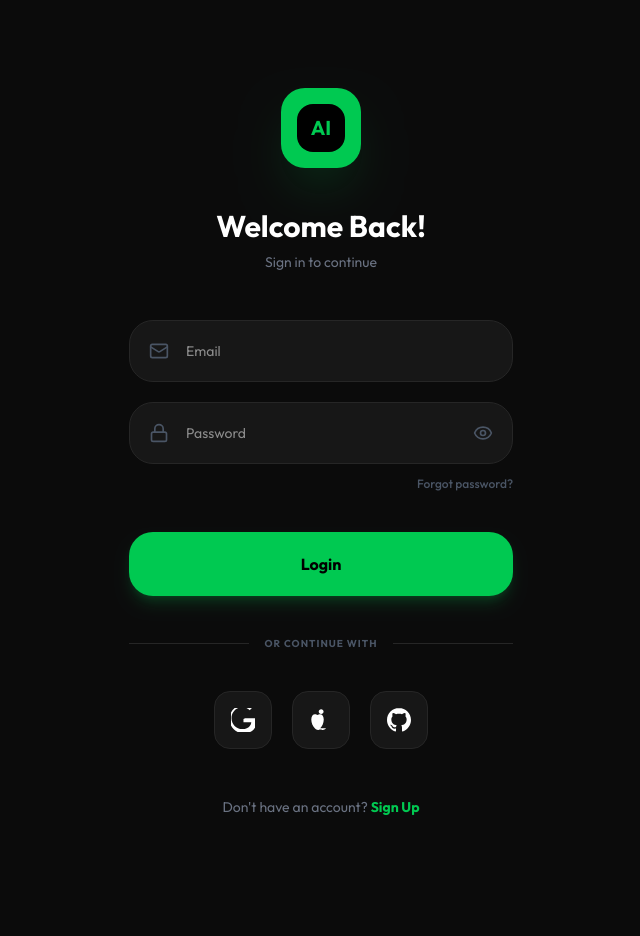
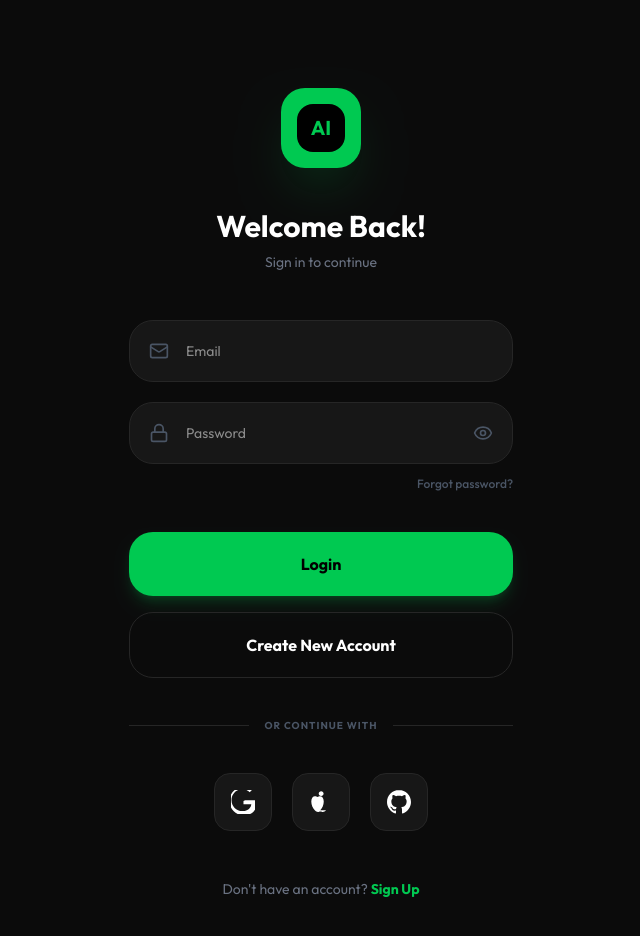
Before and after one commit to sruthi939/ChatBot, a React (Vite) app in the folder frontend/: page /login in a window 1280 px wide. Shown: the top 936 px of the page, without its empty margins (319-959 px from the left). Before the commit the page ends 857 px from the top, so only its background shows below. Built offline with nearby package versions, Linux system fonts and the light colour scheme.

Commit message:
create authentication pages with Login and Register forms

```diff
--- a/frontend/src/App.jsx
+++ b/frontend/src/App.jsx
@@ -48,7 +48,7 @@ const App = () => {
           }
         />
         <Route path="/login" element={<Login onLogin={handleLogin} />} />
-        <Route path="/signup" element={<Register />} />
+        <Route path="/signup" element={<Register onLogin={handleLogin} />} />
 
         {/* Protected routes */}
         <Route path="/home" element={isLoggedIn ? <HomePage onLogout={handleLogout} /> : <Navigate to="/login" />} />
--- a/frontend/src/pages/Login.jsx
+++ b/frontend/src/pages/Login.jsx
@@ -81,6 +81,13 @@ const Login = ({ onLogin }) => {
                     {isLoading ? 'Signing in...' : 'Login'}
                 </button>
 
+                <button
+                    onClick={() => navigate('/signup')}
+                    className='w-full bg-transparent border border-[#262626] hover:bg-[#1a1a1a] text-white font-bold py-5 rounded-3xl mt-4 transition-all active:scale-95'
+                >
+                    Create New Account
+                </button>
+
                 <div className='w-full flex items-center gap-4 my-10'>
                     <div className='flex-1 h-[1px] bg-[#262626]' />
                     <span className='text-[10px] text-gray-600 uppercase font-bold tracking-widest'>or continue with</span>
--- a/frontend/src/pages/Register.jsx
+++ b/frontend/src/pages/Register.jsx
@@ -3,7 +3,7 @@ import { Mail, Lock, User, Shield } from 'lucide-react'
 import { useNavigate } from 'react-router-dom'
 import { register as registerApi } from '../lib/api'
 
-const Register = () => {
+const Register = ({ onLogin }) => {
     const navigate = useNavigate();
     const [name, setName] = useState('');
     const [email, setEmail] = useState('');
@@ -21,7 +21,8 @@ const Register = () => {
             const { data } = await registerApi({ name, email, password });
             localStorage.setItem('token', data.token);
             localStorage.setItem('user', JSON.stringify(data.user));
-            window.location.href = '/'; // Reload to pick up auth state
+            onLogin(data.user);
+            navigate('/');
         } catch (err) {
             setError(err.response?.data?.message || 'Registration failed');
         } finally {
```
